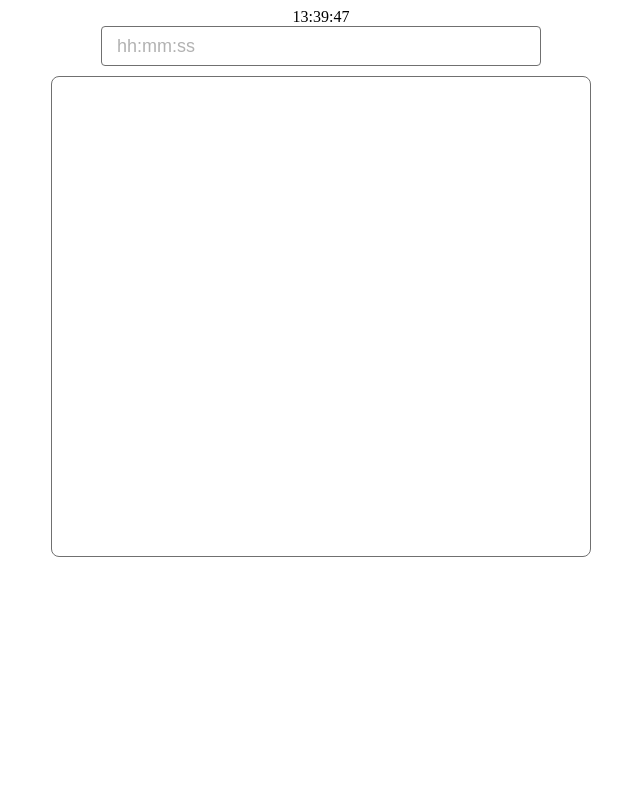
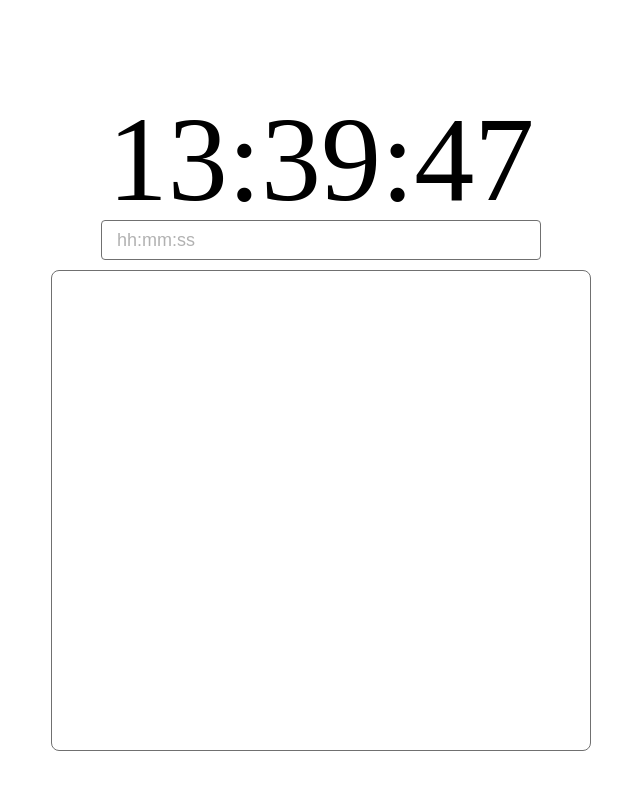
Before and after one commit to WhoStoleMySleep/Clock, a React (Create React App) app: page / in a window 1280 px wide. Shown: the top 790 px of the page, without its empty margins (319-959 px from the left). Built offline with nearby package versions, Linux system fonts and the light colour scheme.

Commit message:
feat(components): Stylize 'Clock'

```diff
--- a/src/components/Counter/Clock.module.scss
+++ b/src/components/Counter/Clock.module.scss
@@ -0,0 +1,5 @@
+.clock {
+  font-size: 120px;
+  margin-top: 100px;
+  line-height: 120px;
+}
--- a/src/components/Counter/Clock.tsx
+++ b/src/components/Counter/Clock.tsx
@@ -1,5 +1,5 @@
 import React, { useEffect, useState } from 'react';
-import './Clock.module.scss';
+import styles from './Clock.module.scss';
 
 function Clock() {
   const [date, setDate] = useState(new Date())
@@ -21,7 +21,7 @@ function Clock() {
   })
 
   return (
-    <section className='clock'>
+    <section className={styles.clock}>
       {hour}:{minutes}:{second}
     </section>
   );
```
